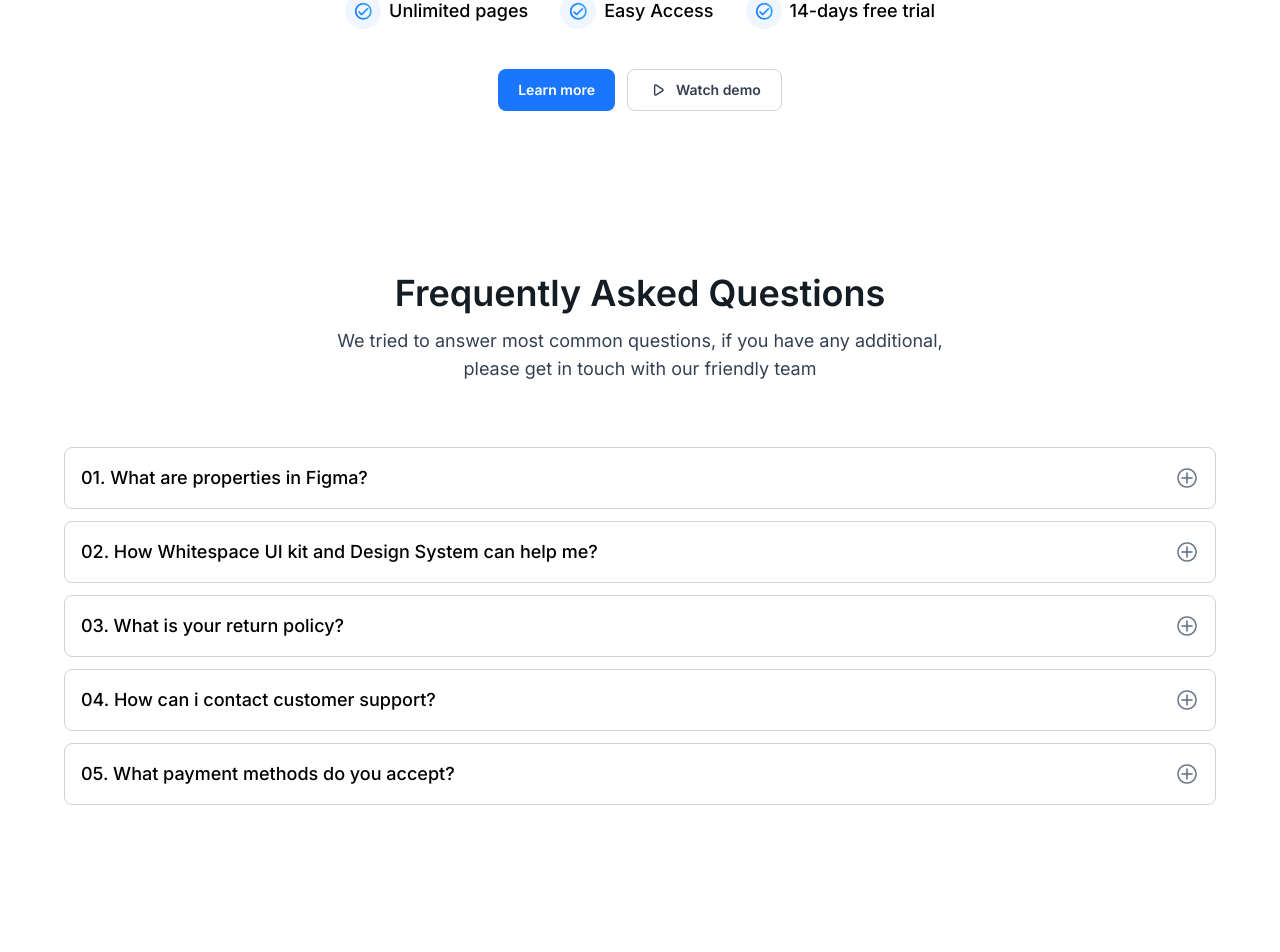
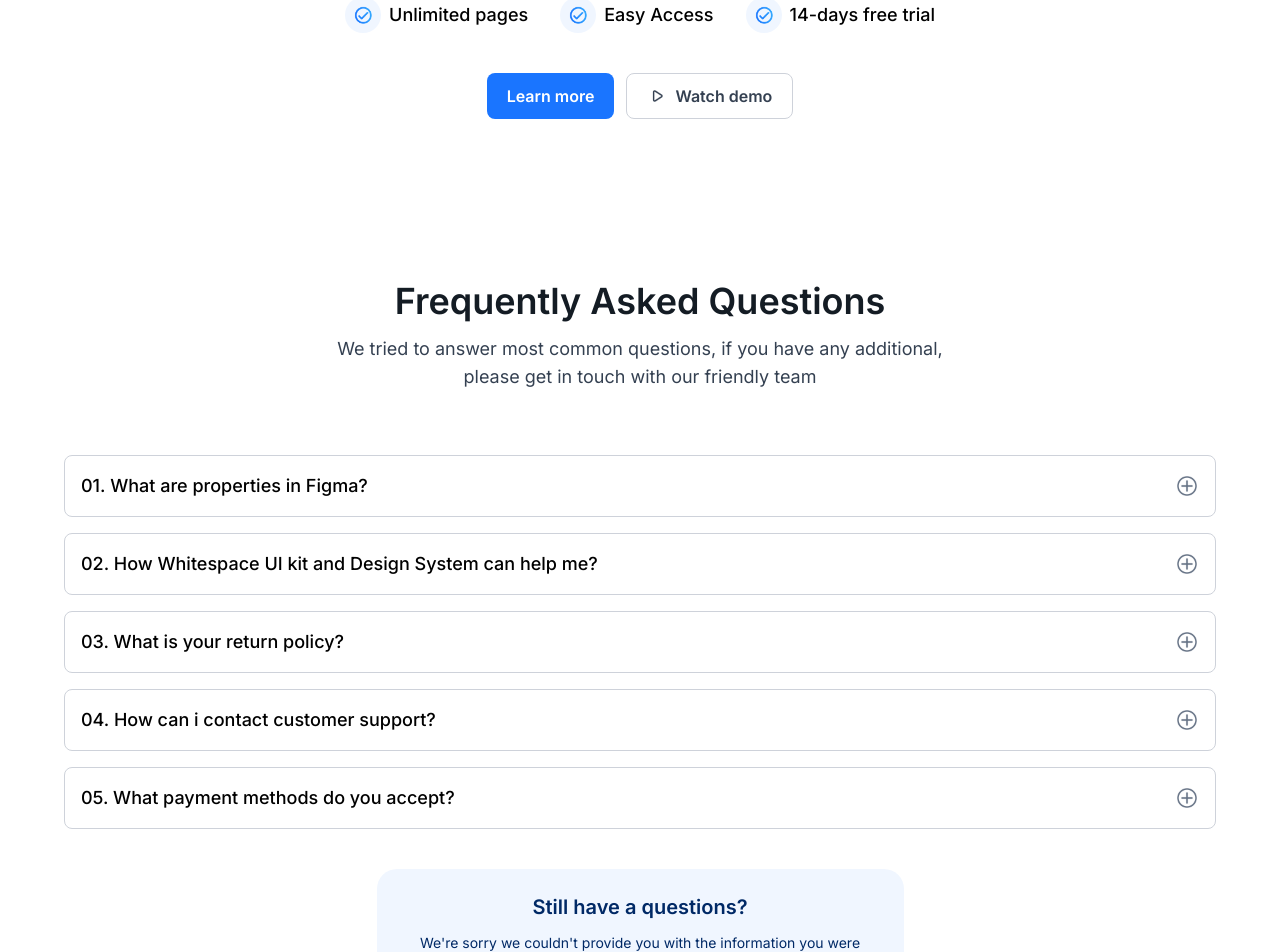
Before and after one commit to vizaanandyaa/whitespace-ui, a React (Vite) app: page / in a window 1280 px wide. Shown: the part 1835-2787 px from the top of the page. Before the commit the page ends 2720 px from the top, so only its background shows below. Built offline with nearby package versions, Linux system fonts and the light colour scheme.

Commit message:
faq done

```diff
--- a/src/App.jsx
+++ b/src/App.jsx
@@ -12,6 +12,7 @@ import featuresImg1 from "./assets/features/features-img1.jpg";
 import featuresImg2 from "./assets/features/features-img2.jpg";
 import featuresImg3 from "./assets/features/features-img3.jpg";
 import featuresImg4 from "./assets/features/features-img4.jpg";
+import emailIcon from "./assets/faq/Email.png"
 import Accordion from "./component/Accordion";
 import "./App.scss";
 function App() {
@@ -38,7 +39,13 @@ function App() {
     "Easy Access",
     "14-days free trial",
   ];
-  let questions = ['01. What are properties in Figma?', '02. How Whitespace UI kit and Design System can help me?', '03. What is your return policy?', '04. How can i contact customer support?','05. What payment methods do you accept?']
+  let questions = [
+    "01. What are properties in Figma?",
+    "02. How Whitespace UI kit and Design System can help me?",
+    "03. What is your return policy?",
+    "04. How can i contact customer support?",
+    "05. What payment methods do you accept?",
+  ];
   return (
     <>
       <Header />
@@ -72,7 +79,7 @@ function App() {
           <div className="btns landing-btns">
             <button className="btn btn--blue landing-btn">Learn more</button>
             <button className="btn btn--white btn-w-icon landing-btn">
-              <img src={playIcon} alt="play-icon" className="play-icon" />
+              <img src={playIcon} className="play-icon" />
               <p>Watch demo</p>
             </button>
           </div>
@@ -166,18 +173,23 @@ function App() {
         <div className="compo-headline">
           <h2 className="compo-headline-title">Frequently Asked Questions</h2>
           <p className="compo-headline-desc">
-            We tried to answer most common questions, if you have any additional, please get in touch with our friendly team
+            We tried to answer most common questions, if you have any
+            additional, please get in touch with our friendly team
           </p>
         </div>
         <div className="compo-contents">
           <div className="accordions">
-            {questions.map((question,index)=>{
-
-              return(
-                <Accordion key={index} quest= {question} />
-              )
-
+            {questions.map((question, index) => {
+              return <Accordion key={index} quest={question} />;
             })}
+          </div>
+          <div className="modal">
+            <h3 className="modal-title">Still have a questions?</h3>
+            <p className="modal-text">We're sorry we couldn't provide you with the information you were looking for. Please contact us and we'll be happy to help.</p>
+            <button className="btn btn--blue btn-w-icon btn-modal">
+            <img src={emailIcon} className="play-icon" />
+              <p>Contact us</p>
+            </button>
           </div>
         </div>
       </section>
--- a/src/App.scss
+++ b/src/App.scss
@@ -177,9 +177,12 @@ button {
   border: none;
   font-weight: 600;
   font-size: 14px;
+  line-height: 20px;
   padding: 10px 0;
   border-radius: 8px;
   @media (min-width: 768px) {
+    font-size: 16px;
+    line-height: 24px;
     width: fit-content;
     padding: 10px 20px;
   }
@@ -482,4 +485,38 @@ button {
     display: flex;
     flex-direction: column;
     gap: 12px;
+    @media (min-width: 768px){
+      gap: 16px;
+    }
 }
+
+.modal{
+  margin-top: 24px;
+  background: $lightblue;
+  border-radius: 20px;
+  padding: 24px;
+  text-align: center;
+  color: $darkblue2;
+  @media (min-width:768px){
+    max-width: 527px;
+    margin: 40px auto 0;
+  }
+}
+
+.modal-title{
+  font-weight: 600;
+  font-size: 20px;
+  line-height: 28px;
+  margin-bottom: 12px;
+}
+
+.modal-text{
+  font-weight: 400;
+  font-size: 14px;
+  line-height: 20px;
+  margin-bottom: 32px;
+}
+
+.btn-modal{
+  margin: 0 auto;
+}
```
Also changed, not shown: src/assets/faq/Email.png (added).
